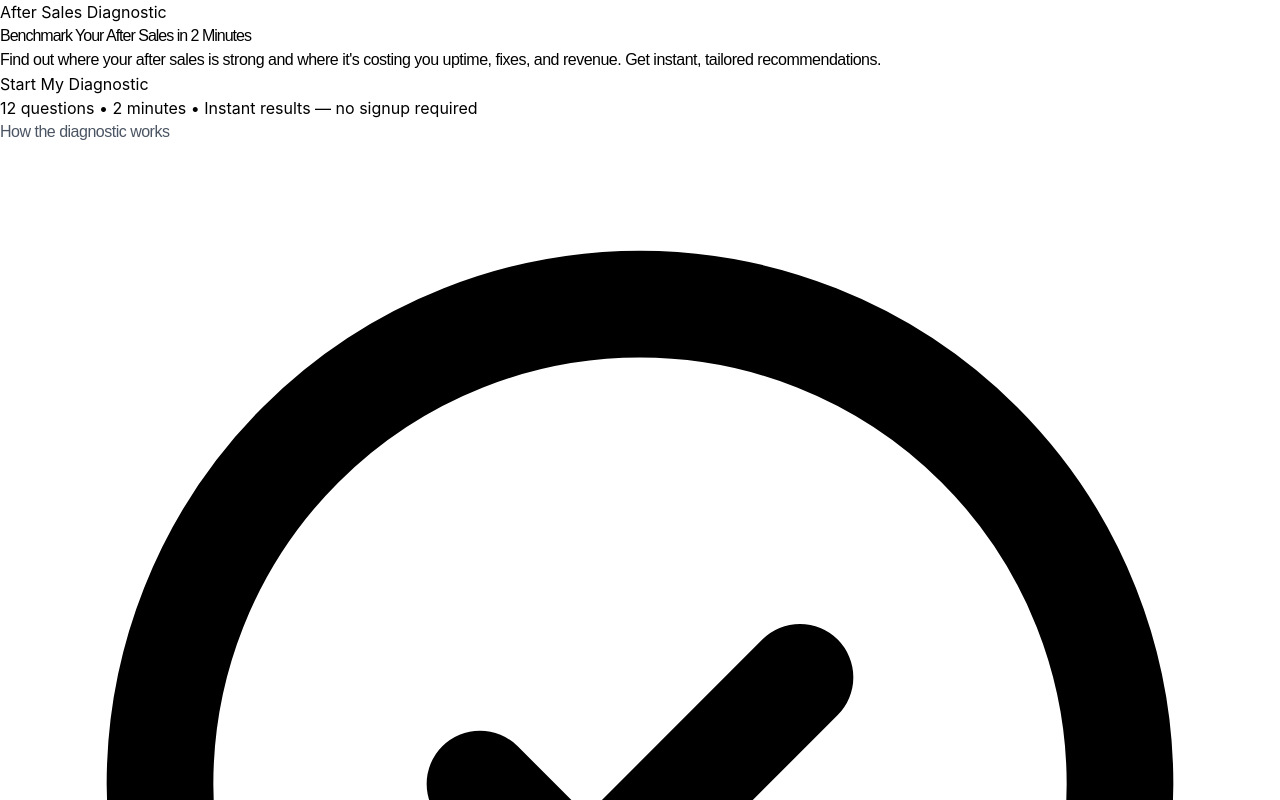
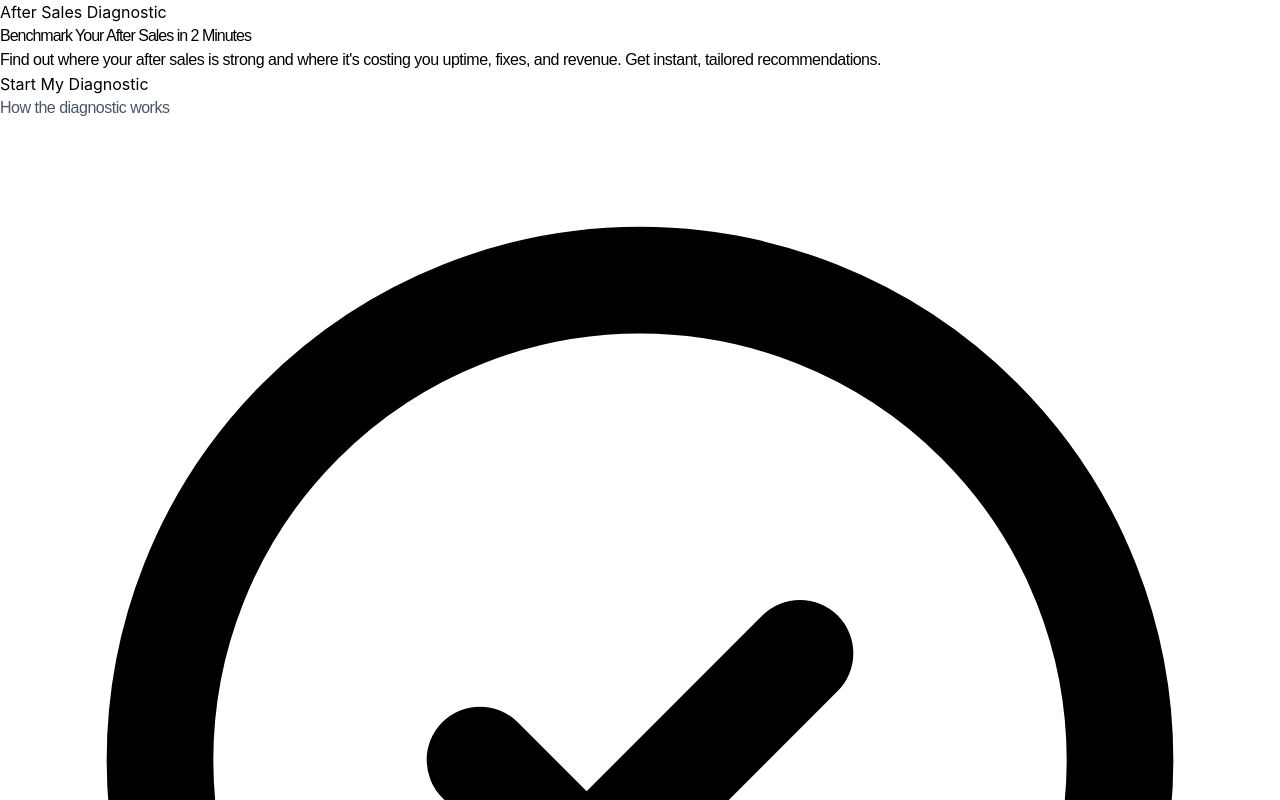
Before and after one commit to rustybadge/after-sales-quiz, a React (Vite) app: page / in a window 1280 px wide. Shown: the top 800 px of the page. Built offline with nearby package versions, Linux system fonts and the light colour scheme.

Commit message:
Remove descriptive text from landing page CTA
- Deleted '12 questions • 2 minutes • Instant results — no signup required'
- Cleaner, more focused call-to-action button
- Reduced visual clutter on landing page

```diff
--- a/src/Landing.tsx
+++ b/src/Landing.tsx
@@ -30,7 +30,6 @@ const Landing: React.FC<LandingProps> = ({ onStart }) => {
               >
                 Start My Diagnostic
               </button>
-              <p className="text-sm text-gray-500 mt-4">12 questions • 2 minutes • Instant results — no signup required</p>
             </div>
           </div>
 
```
